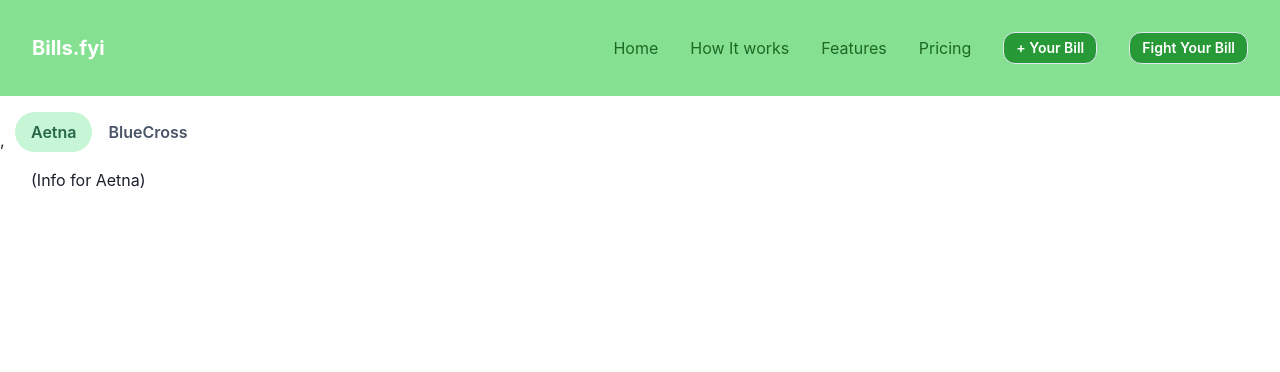
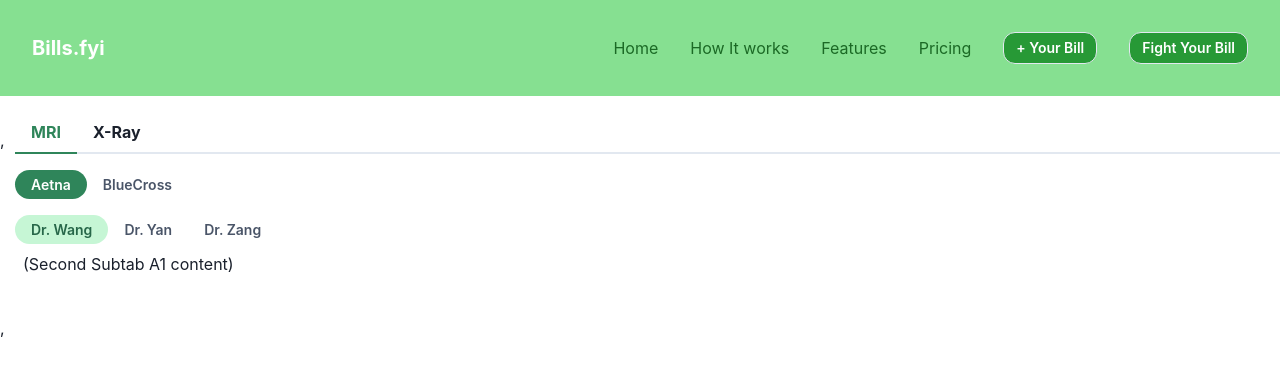
Before and after one commit to lisayan/bills-fyi, a React (Create React App) app: page / in a window 1280 px wide. Shown: the top 372 px of the page. Built offline with nearby package versions, Linux system fonts and the light colour scheme.

Commit message:
Add nested tabs for procedure, carrier, provider

```diff
--- a/src/App.jsx
+++ b/src/App.jsx
@@ -1,12 +1,12 @@
 import React from "react";
 import Header from "./components/Header";
-import Tabs from "./components/InsuranceTabs";
+import Tabs from "./components/HomePageTabs";
 
 export default function App() {
   return (
     <div>
       <Header />,
-      <Tabs />
+      <Tabs />,
     </div>
   );
 }
--- a/src/components/Header/MenuLinks.jsx
+++ b/src/components/Header/MenuLinks.jsx
@@ -19,7 +19,7 @@ export default function MenuLinks({ isOpen }) {
           <MenuItem to="/how">How It works </MenuItem>
           <MenuItem to="/features">Features </MenuItem>
           <MenuItem to="/pricing">Pricing </MenuItem>
-          <MenuItem>
+          <MenuItem to="/add-bills">
             <Button
               size="sm"
               rounded="xl"
--- /dev/null
+++ b/src/components/HomePageTabs/Tabs.jsx
@@ -0,0 +1,102 @@
+import React from "react";
+import { Tabs, TabList, TabPanels, Tab, TabPanel } from '@chakra-ui/react';
+import { tabContainer } from '../../styles/Tabs.css';
+
+export default function HomePageTabs(props) {
+    // 1. Create the component
+    function DataTabs({ data }) {
+      return (
+        <div className='tabContainer'>
+            <Tabs align='start' variant="line" colorScheme="green">
+                <TabList>
+                    {data.map((tab, index) => (
+                    <Tab key={index} fontWeight="bold">{tab.label}</Tab>
+                    ))}
+                </TabList>
+                <TabPanels>
+                    {data.map((tab, index) => (
+                    <TabPanel p={4} px={0} key={index}>
+                        {tab.content}
+                        {/* Subtabs */}
+                        <Tabs variant="solid-rounded" colorScheme="green" size='sm'>
+                            <TabList>
+                                {tab.subTabs.map((subTab, subIndex) => (
+                                <Tab key={subIndex}>{subTab.label}</Tab>
+                                ))}
+                            </TabList>
+                            <TabPanels>
+                                {tab.subTabs.map((subTab, subIndex) => (
+                                <TabPanel p={4} px={0} key={subIndex}>
+                                    {subTab.content}
+                                    {/* Second layer of subtabs */}
+                                    <Tabs variant="soft-rounded" colorScheme="green" size='sm'>
+                                        <TabList>
+                                            {subTab.subTabs.map((secondSubTab, secondSubIndex) => (
+                                            <Tab key={secondSubIndex} fontSize="sm">{secondSubTab.label}</Tab>
+                                            ))}
+                                        </TabList>
+                                        <TabPanels>
+                                            {subTab.subTabs.map((secondSubTab, secondSubIndex) => (
+                                            <TabPanel p={2} key={secondSubIndex}>
+                                                {secondSubTab.content}
+                                            </TabPanel>
+                                            ))}
+                                        </TabPanels>
+                                    </Tabs>
+                                </TabPanel>
+                                ))}
+                            </TabPanels>
+                        </Tabs>
+                    </TabPanel>
+                    ))}
+                </TabPanels>
+            </Tabs>
+        </div>
+      );
+    }
+
+    const providerTabs =
+    [
+        {
+            label: "Dr. Wang",
+            content: "(Second Subtab A1 content)"
+        },
+        {
+            label: "Dr. Yan",
+            content: "(Second Subtab A2 content)"
+        },
+        {
+            label: "Dr. Zang",
+            content: "(Second Subtab A2 content)"
+        }
+    ]
+
+    const insuranceTabs = [
+        {
+          label: "Aetna",
+          content: "",
+          subTabs: providerTabs
+        },
+        {
+          label: "BlueCross",
+          content: "",
+          subTabs: providerTabs
+        }
+      ]
+
+    const procedureTabs = [
+        {
+          label: "MRI",
+          content: "",
+          subTabs: insuranceTabs
+        },
+        {
+          label: "X-Ray",
+          content: "",
+          subTabs: insuranceTabs
+        }
+    ];
+
+    // 2. Pass the props and chill!
+    return <DataTabs data={procedureTabs} />;
+}
--- a/src/components/InsuranceTabs/Tabs.jsx
+++ /dev/null
@@ -1,42 +0,0 @@
-import React from "react"
-import { Tabs, TabList, TabPanels, Tab, TabPanel } from '@chakra-ui/react'
-import tabContainer from '../../styles/Tabs.css'
-
-export default function InsuranceTabs(props) {
-// 1. Create the component
-function DataTabs({ data }) {
-    return (
-        <div className='tabContainer'>
-            <Tabs variant='soft-rounded' colorScheme='green'>
-                <TabList>
-                    {data.map((tab, index) => (
-                        <Tab key={index}>{tab.label}</Tab>
-                    ))}
-                </TabList>
-                <TabPanels>
-                    {data.map((tab, index) => (
-                        <TabPanel p={4} key={index}>
-                        {tab.content}
-                        </TabPanel>
-                    ))}
-                </TabPanels>
-            </Tabs>
-        </div>
-    )
-}
-
-// 2. Create an array of data
-const tabData = [
-    {
-        label: 'Aetna',
-        content: '(Info for Aetna)'
-    },
-    {
-        label: 'BlueCross',
-        content: '(Info for BlueCross)'
-    }
-]
-
-// 3. Pass the props and chill!
-return <DataTabs data={tabData} />
-}
```
Also changed, not shown: src/components/Header/MenuItem.jsx (+4 -4 lines), src/components/HomePageTabs/index.jsx (renamed from src/components/InsuranceTabs/index.jsx).
